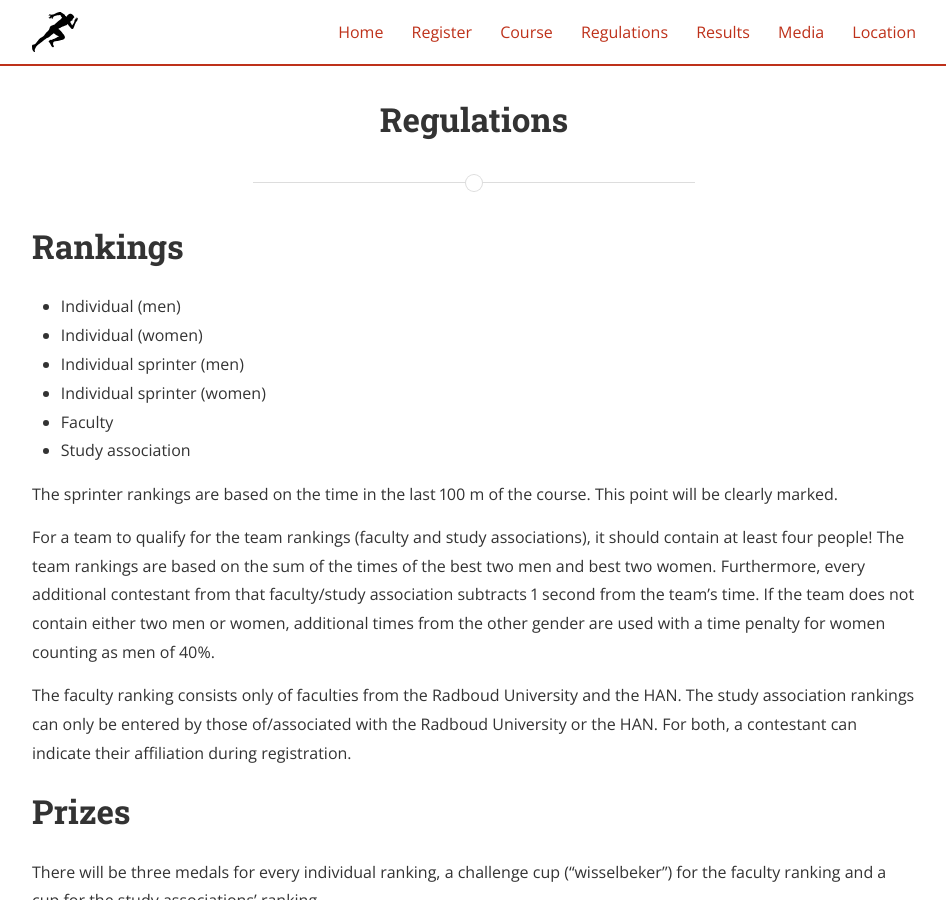
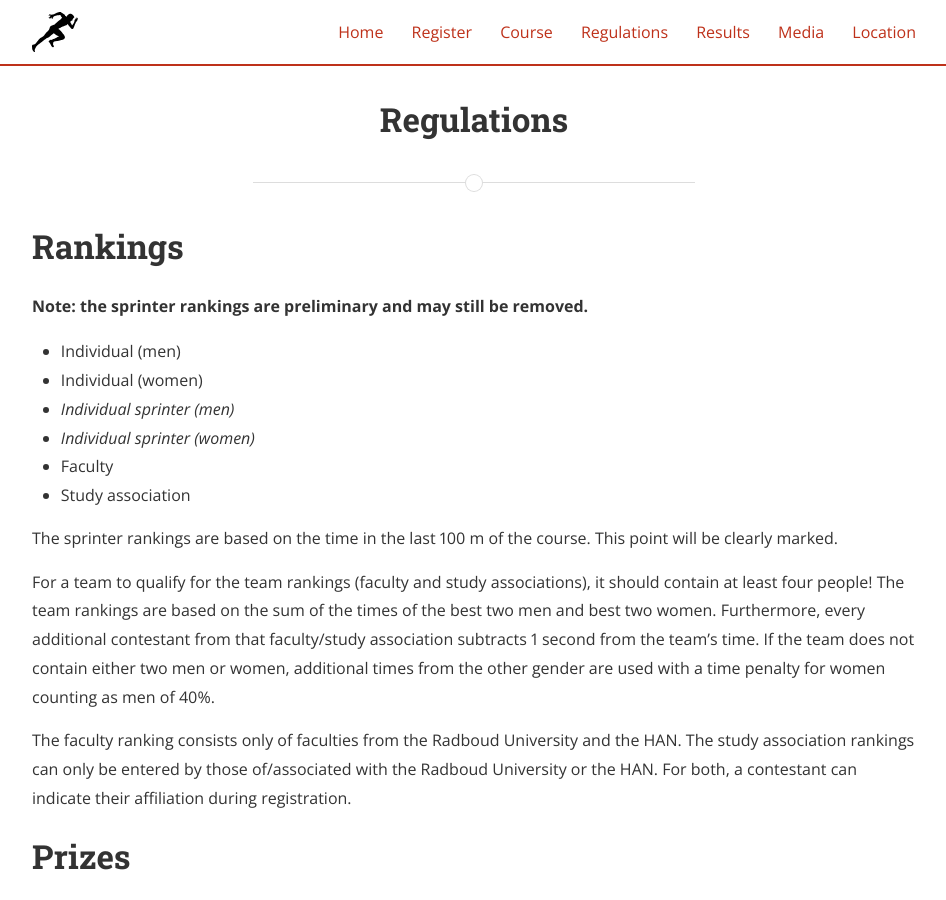
Before and after one commit to TimoMaarse/campusrun, a Jekyll site: the page built from regulations.md, in a window 1280 px wide and 900 px high. Shown: the whole window, without its empty margins (166-1112 px from the left). Built offline with Jekyll 4.4.1, drawn with Linux system fonts in a browser that asks for light colours; nearby versions of some CDN libraries.

Commit message:
Make sprinter rankings preliminary

```diff
--- a/regulations.md
+++ b/regulations.md
@@ -8,12 +8,14 @@ order: 4
 
 # Rankings
 
-* Individual (men)
-* Individual (women)
-* Individual sprinter (men)
-* Individual sprinter (women)
-* Faculty
-* Study association
+**Note: the sprinter rankings are preliminary and may still be removed.**
+
+- Individual (men)
+- Individual (women)
+- _Individual sprinter (men)_
+- _Individual sprinter (women)_
+- Faculty
+- Study association
 
 The sprinter rankings are based on the time in the last 100 m of the course. This point will be clearly marked.
 
```
